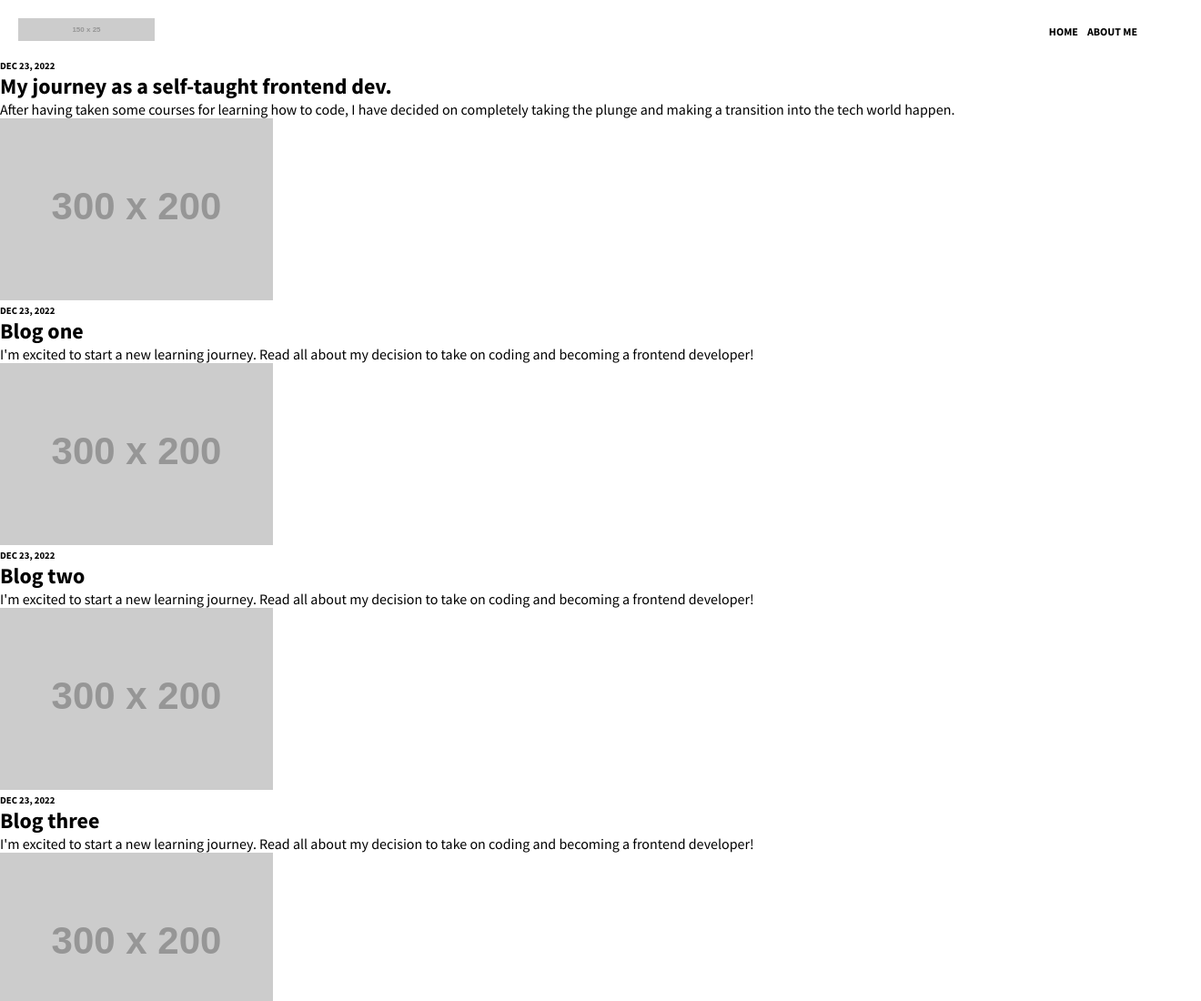
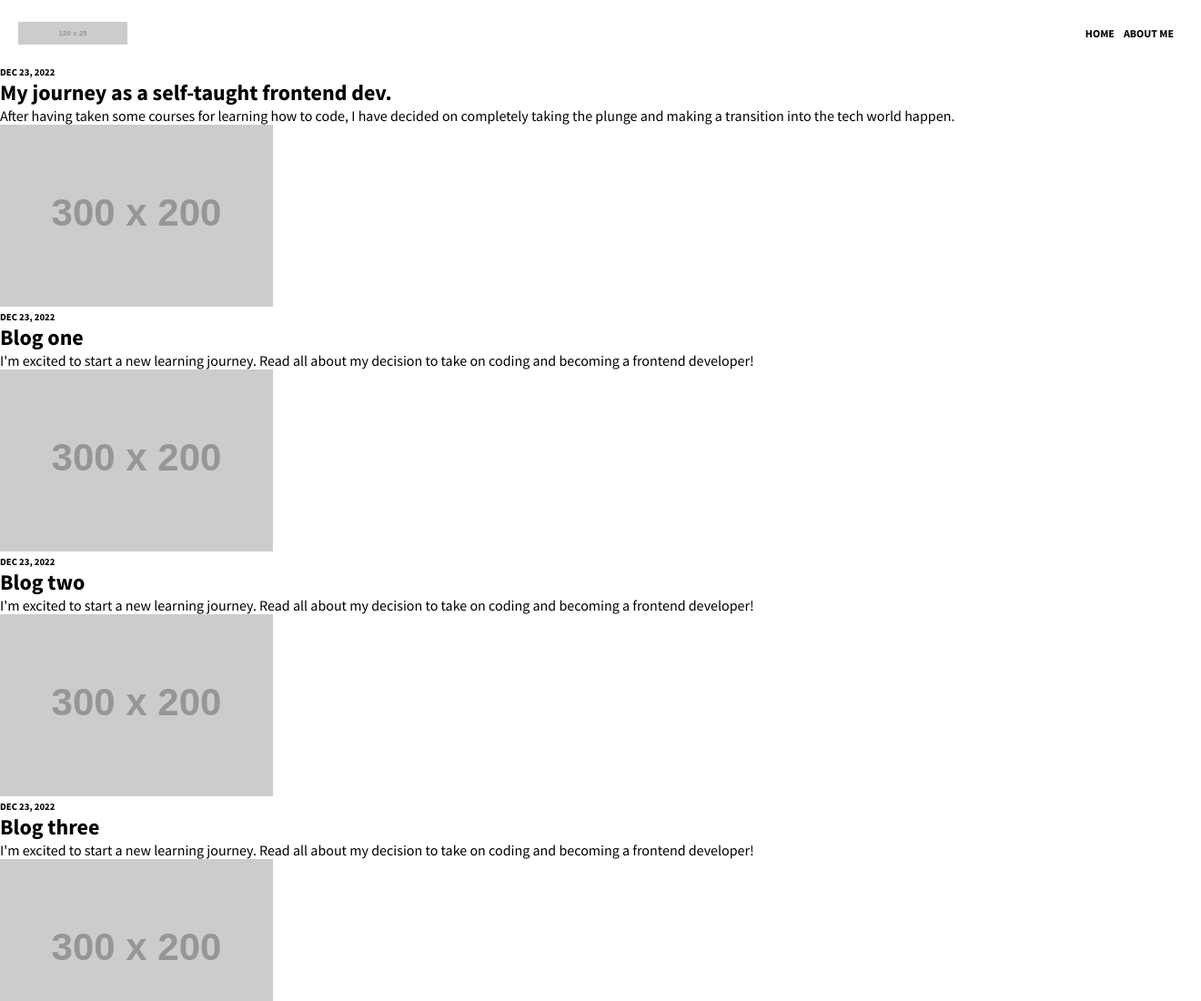
Before and after one commit to priegelsdev/journal-blog, a plain HTML site: page index.html in a window 1280 px wide. Shown: the top 1100 px of the page at 91% size, 1320 px wide, since content can reach past the window. Drawn offline with Linux system fonts and the light colour scheme; placeholder pictures from the web are drawn by us.

Commit message:
vertically align li's in center

```diff
--- a/index.html
+++ b/index.html
@@ -16,7 +16,7 @@
 </head>
 <body>
   <header>
-    <img src="https://via.placeholder.com/150x25.png">
+    <img src="https://via.placeholder.com/120x25.png">
     <ul>
       <li><a class="home" href="#">HOME</a></li>
       <li><a class="about-me" href="#">ABOUT ME</a></li>
--- a/styles.css
+++ b/styles.css
@@ -8,6 +8,7 @@
 /* HEADER */
 
 header {
+  width: 100%;
   display: flex;
   justify-content: space-between;
   align-items: center;
@@ -16,6 +17,7 @@ header {
 
 header ul {
   list-style: none;
+  line-height: 30px;
 }
 
 li {
```
